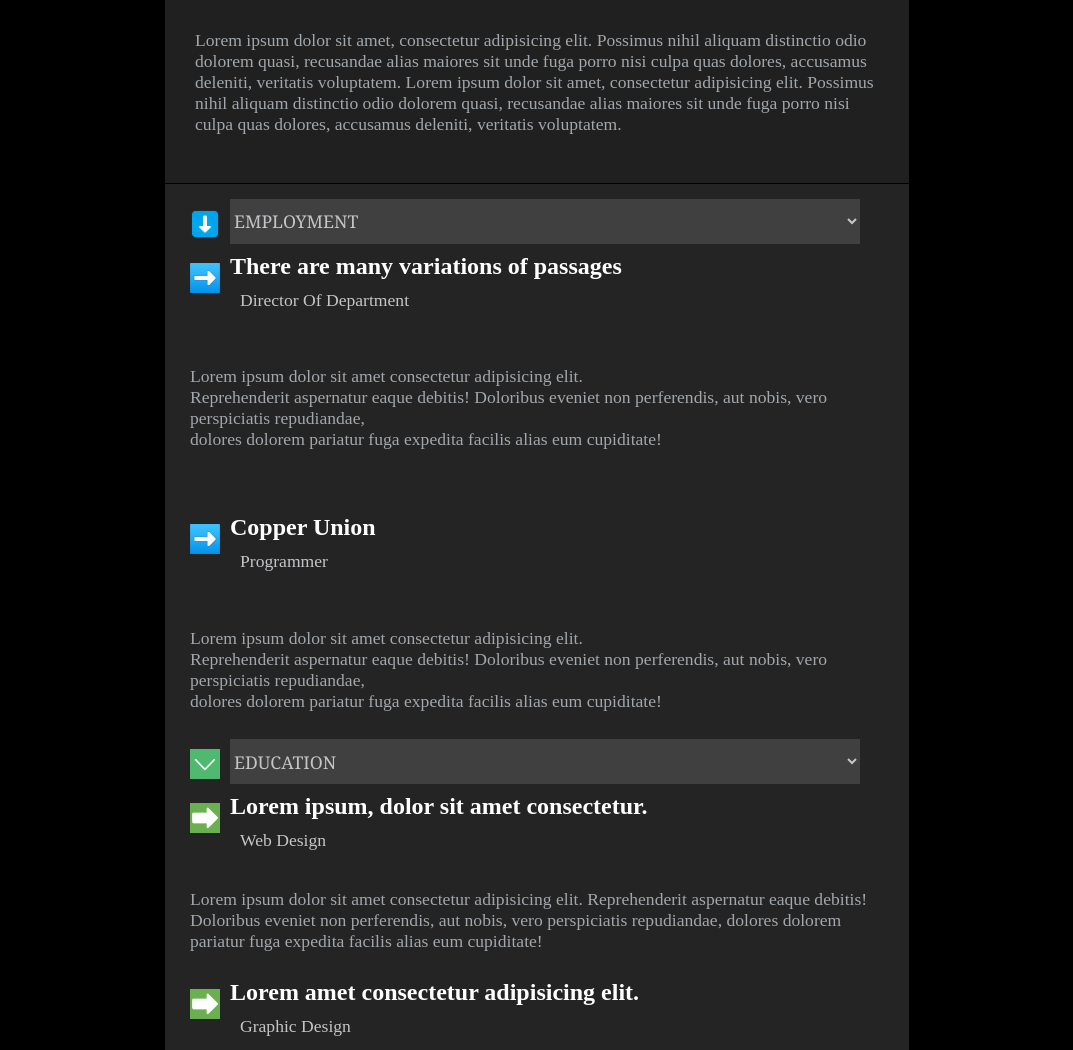
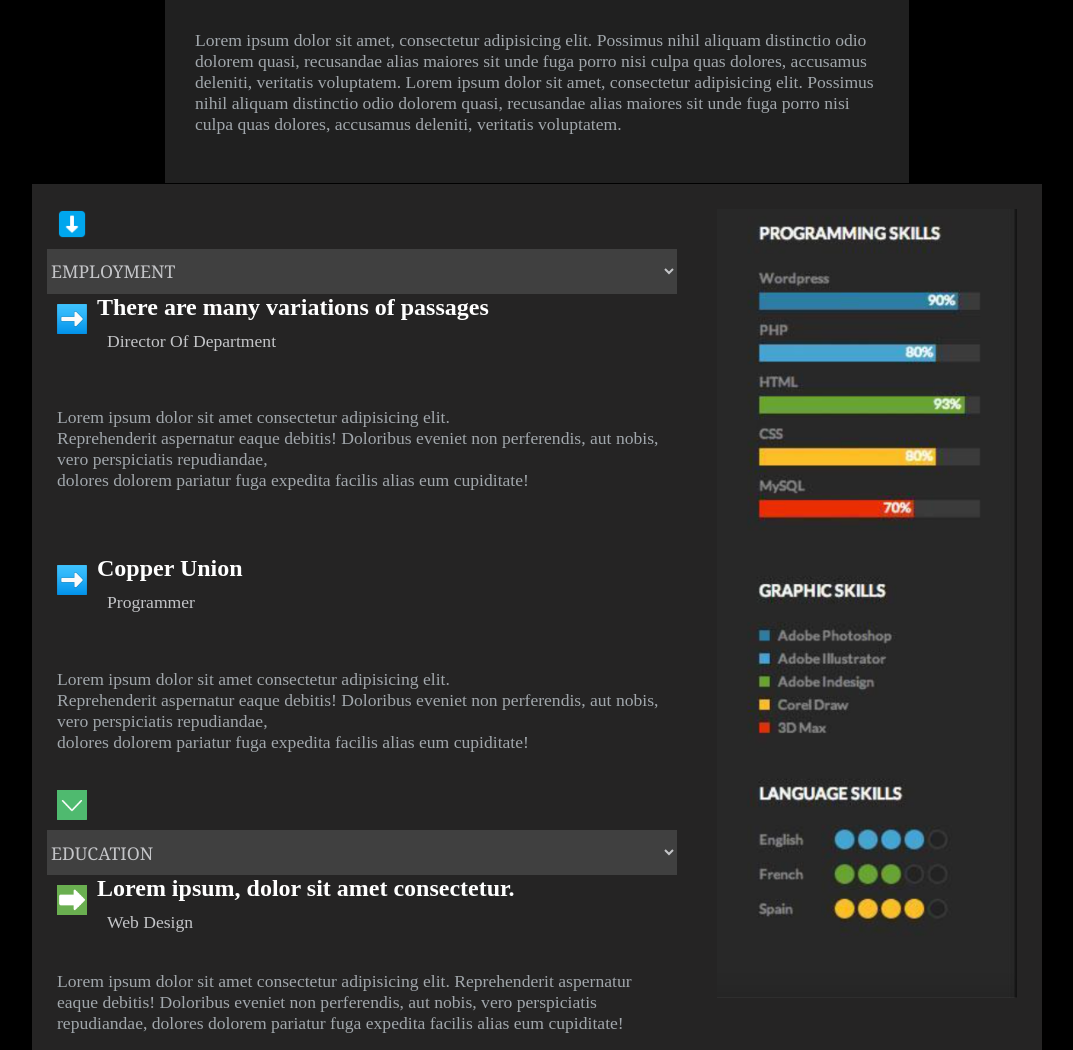
Before and after one commit to han18/Resume, a plain HTML site: page index.html in a window 1280 px wide. Shown: the part 359-1409 px from the top of the page, without its empty margins (103-1176 px from the left). Drawn offline with Linux system fonts and the light colour scheme.

Commit message:
Changes
Adjusting last css properties

```diff
--- a/index.html
+++ b/index.html
@@ -95,7 +95,7 @@
 
       </div>
 
-      <div class="flex-child4">
+      <div class="flex-child3">
             <img src="side-picture.png"/>
 
       </div>
--- a/style.css
+++ b/style.css
@@ -66,13 +66,11 @@ p {
   margin: 1px 260px 1px 260px;
   display: flex;
   justify-content: center;
-  flex-wrap: wrap;
 }
 
 .flex-child3 {
   background-color: rgb(37, 36, 36);
   padding: 15px;
-  align-items: center;
 }
 
 .selection {
@@ -106,7 +104,3 @@ h2 {
 .side-text {
   color: white;
 }
-
-.flex-child4 {
-  display: flex;
-}
```
